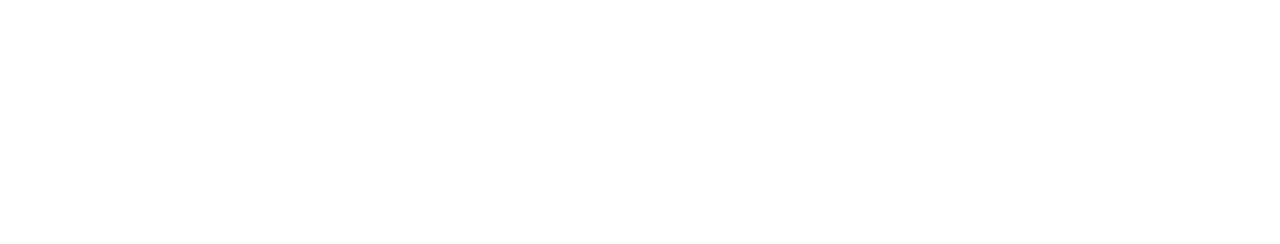
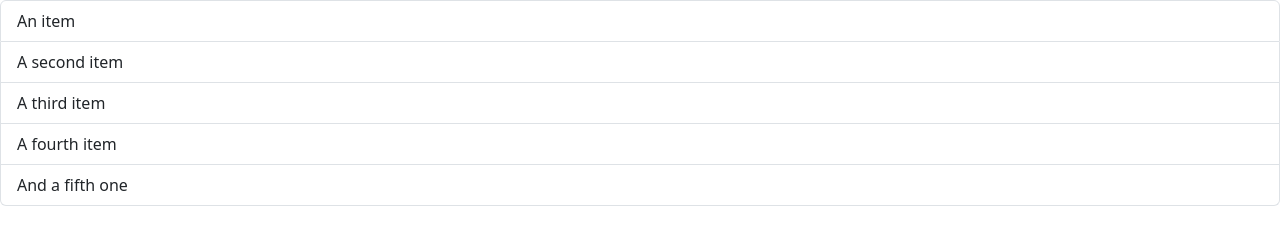
Before and after one commit to Giunta-Giovanni/js-email-list, a plain HTML site: page index.html in a window 1280 px wide. Drawn offline with nearby package versions, Linux system fonts and the light colour scheme.

Commit message:
[feat] general Human code

```diff
--- a/index.html
+++ b/index.html
@@ -15,6 +15,13 @@
 </head>
 <body>
 
+    <ul class="list-group">
+        <li class="list-group-item">An item</li>
+        <li class="list-group-item">A second item</li>
+        <li class="list-group-item">A third item</li>
+        <li class="list-group-item">A fourth item</li>
+        <li class="list-group-item">And a fifth one</li>
+      </ul>
 
 
     <!-- link js bootstrap-->
```
Also changed, not shown: js/script.js (+14 -0 lines).
